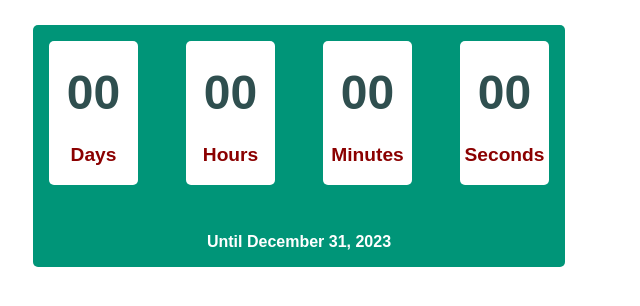
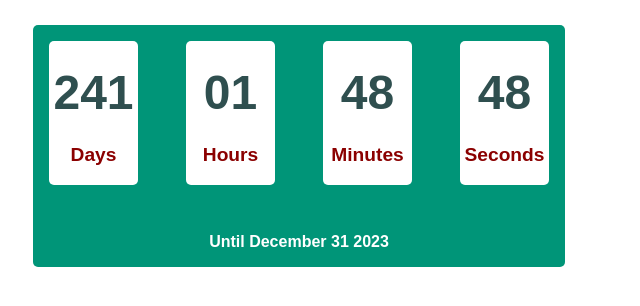
Before and after one commit to codeswitching9/date-countdown, a plain HTML site: page index.html in a window 1280 px wide. Shown: the whole page, without its empty margins (0-640 px from the left). Drawn offline with nearby package versions, Linux system fonts and the light colour scheme.

Commit message:
countdown currently working on set date; need to add in calendar picker

```diff
--- a/index.html
+++ b/index.html
@@ -2,7 +2,7 @@
 <html lang = "en">
     <head>
         <meta charset="UTF-8">
-        <meta name="viewport" content="with=device-width, initial-scale=1.0">
+        <meta name="viewport" content="width=device-width, initial-scale=1.0">
         <title>Days Until</title>
         <link rel="stylesheet" href="src/main.css">
     </head>
--- a/src/main.js
+++ b/src/main.js
@@ -1,7 +1,25 @@
 dayjs.extend(dayjs_plugin_duration);
 
 function activateCountdown(element, dateString) {
+    const targetDate = dayjs(dateString);
 
+    element.querySelector(".until__event").textContent = `Until ${ targetDate.format("MMMM D YYYY")}`;
+
+    // function calculates difference between now and target date
+    setInterval(() => {
+        const now = dayjs();
+        // .diff method calculates difference in times
+        // creating a duration object of the amount of time
+        const duration = dayjs.duration(targetDate.diff(now));
+
+        // padStart method ensures two digit number like "01" instead of "1"; first parameter is number of max length then second is the "filler number"
+        element.querySelector(".until__numeric--seconds").textContent = duration.seconds().toString().padStart(2, "0");
+        element.querySelector(".until__numeric--minutes").textContent = duration.minutes().toString().padStart(2, "0");
+        element.querySelector(".until__numeric--hours").textContent = duration.hours().toString().padStart(2, "0");
+        element.querySelector(".until__numeric--days").textContent = duration.asDays().toFixed(0).toString().padStart(2, "0");
+
+        // updating every quarter of a second (250 ms)
+    }, 250);
 }
 
-activateCountdown(document.getElementById("myCountdown"), "2021-12-31");
+activateCountdown(document.getElementById("myCountdown"), "2023-12-31");
```
